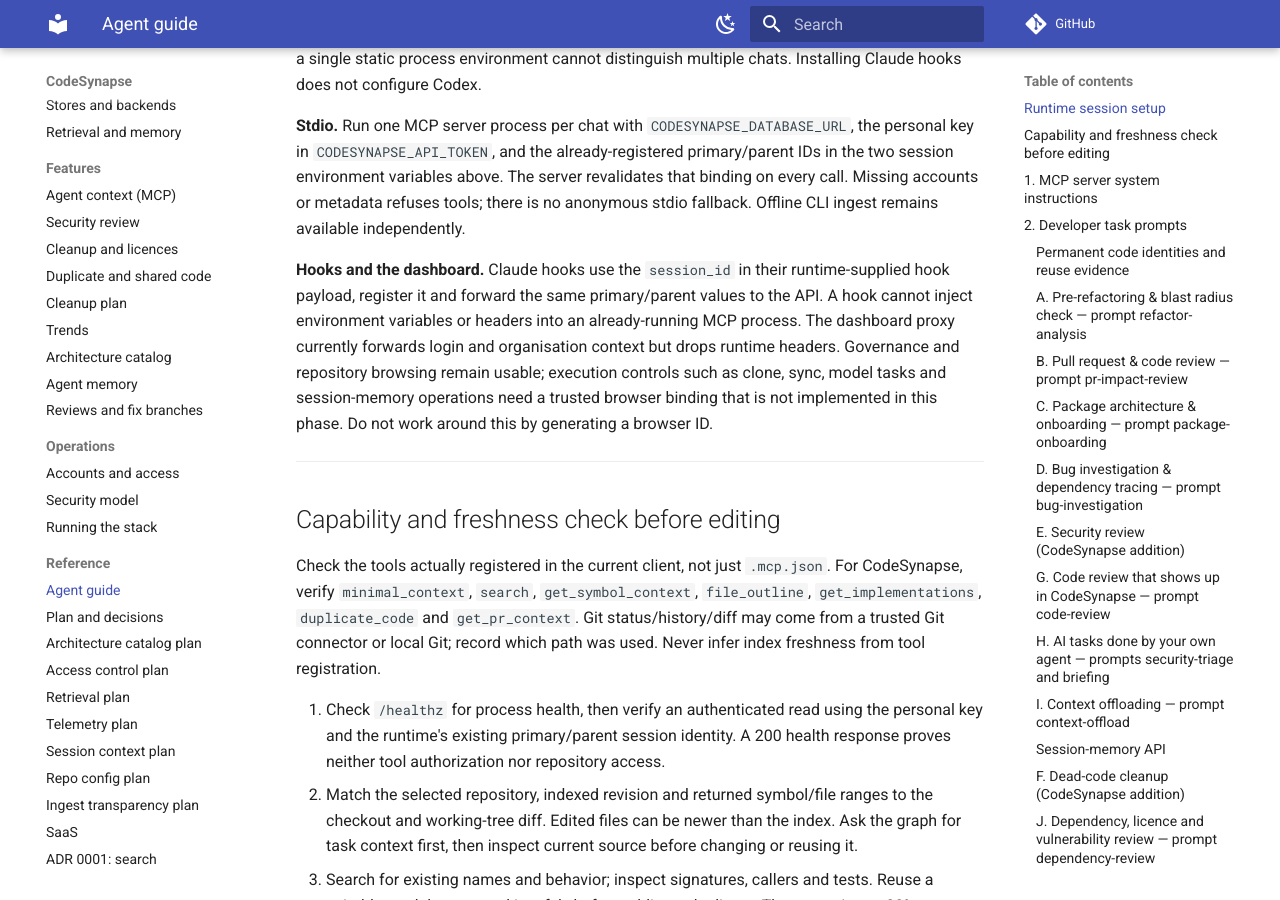
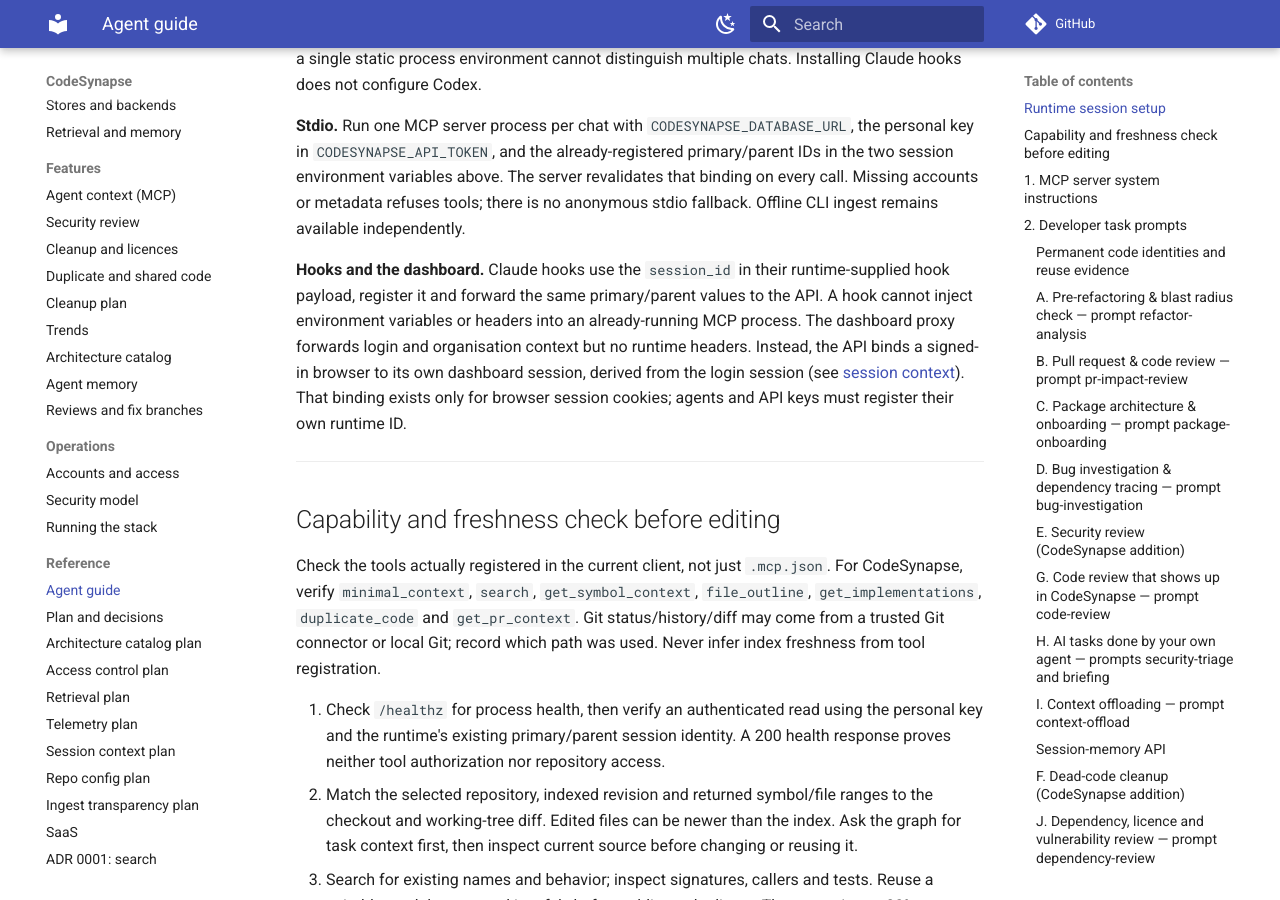
Before and after one commit to astrona-io/codesynapse, an MkDocs documentation site: the page built from docs/AGENT_GUIDE.md, in a window 1280 px wide and 900 px high, scrolled down 2579 px. Built offline with MkDocs 1.6.1 and Material for MkDocs 9.7.7, drawn with Linux system fonts in a browser that asks for light colours; comment, search, counter and statistics services are not loaded.

Commit message:
docs: the dashboard binds browser sessions itself
Co-Authored-By: Claude Opus 5.5 <noreply@anthropic.com>

```diff
--- a/docs/AGENT_GUIDE.md
+++ b/docs/AGENT_GUIDE.md
@@ -48,7 +48,7 @@ This is a documented header configuration, not an end-to-end tested Codex launch
 
 **Stdio.** Run one MCP server process per chat with `CODESYNAPSE_DATABASE_URL`, the personal key in `CODESYNAPSE_API_TOKEN`, and the already-registered primary/parent IDs in the two session environment variables above. The server revalidates that binding on every call. Missing accounts or metadata refuses tools; there is no anonymous stdio fallback. Offline CLI ingest remains available independently.
 
-**Hooks and the dashboard.** Claude hooks use the `session_id` in their runtime-supplied hook payload, register it and forward the same primary/parent values to the API. A hook cannot inject environment variables or headers into an already-running MCP process. The dashboard proxy currently forwards login and organisation context but drops runtime headers. Governance and repository browsing remain usable; execution controls such as clone, sync, model tasks and session-memory operations need a trusted browser binding that is not implemented in this phase. Do not work around this by generating a browser ID.
+**Hooks and the dashboard.** Claude hooks use the `session_id` in their runtime-supplied hook payload, register it and forward the same primary/parent values to the API. A hook cannot inject environment variables or headers into an already-running MCP process. The dashboard proxy forwards login and organisation context but no runtime headers. Instead, the API binds a signed-in browser to its own dashboard session, derived from the login session (see [session context](SESSION_CONTEXT_PLAN.md#runtime-integration)). That binding exists only for browser session cookies; agents and API keys must register their own runtime ID.
 
 ---
 
```
